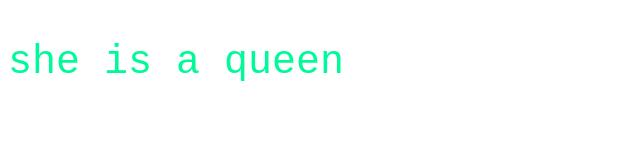
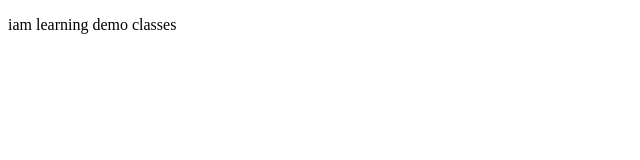
Before and after one commit to shreebhagya123/branching, a plain HTML site: page demo.html in a window 1280 px wide. Shown: the whole page, without its empty margins (0-640 px from the left). Drawn offline with Linux system fonts and the light colour scheme.

Commit message:
added demo file

```diff
--- /dev/null
+++ b/demo.css
@@ -0,0 +1,4 @@
+p{
+    color: antiquewhite;
+    font-size: 30px;
+}
--- a/meri.html
+++ b/demo.html
@@ -3,10 +3,9 @@
 <head>
     <meta charset="UTF-8">
     <meta name="viewport" content="width=device-width, initial-scale=1.0">
-    <link rel="stylesheet" href="./meri.css">
     <title>Document</title>
 </head>
 <body>
-    <p> she is a queen</p>
+    <p>iam learning demo classes</p>
 </body>
 </html>
--- a/meri.css
+++ /dev/null
@@ -1,5 +0,0 @@
-p{
-    color: mediumspringgreen;
-    font-family: 'Courier New', Courier, monospace;
-    font-size: 40px;
-}
```
